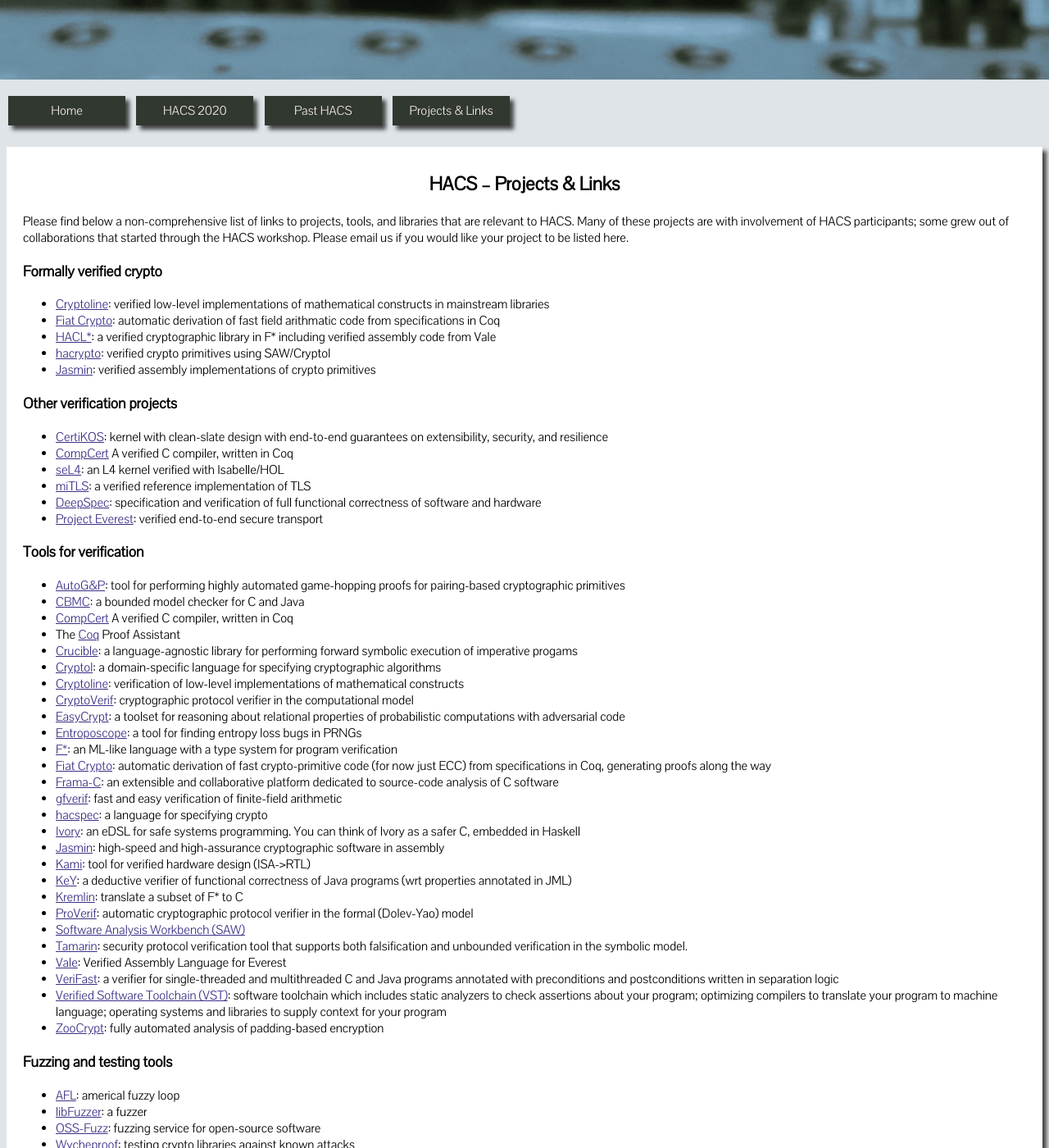
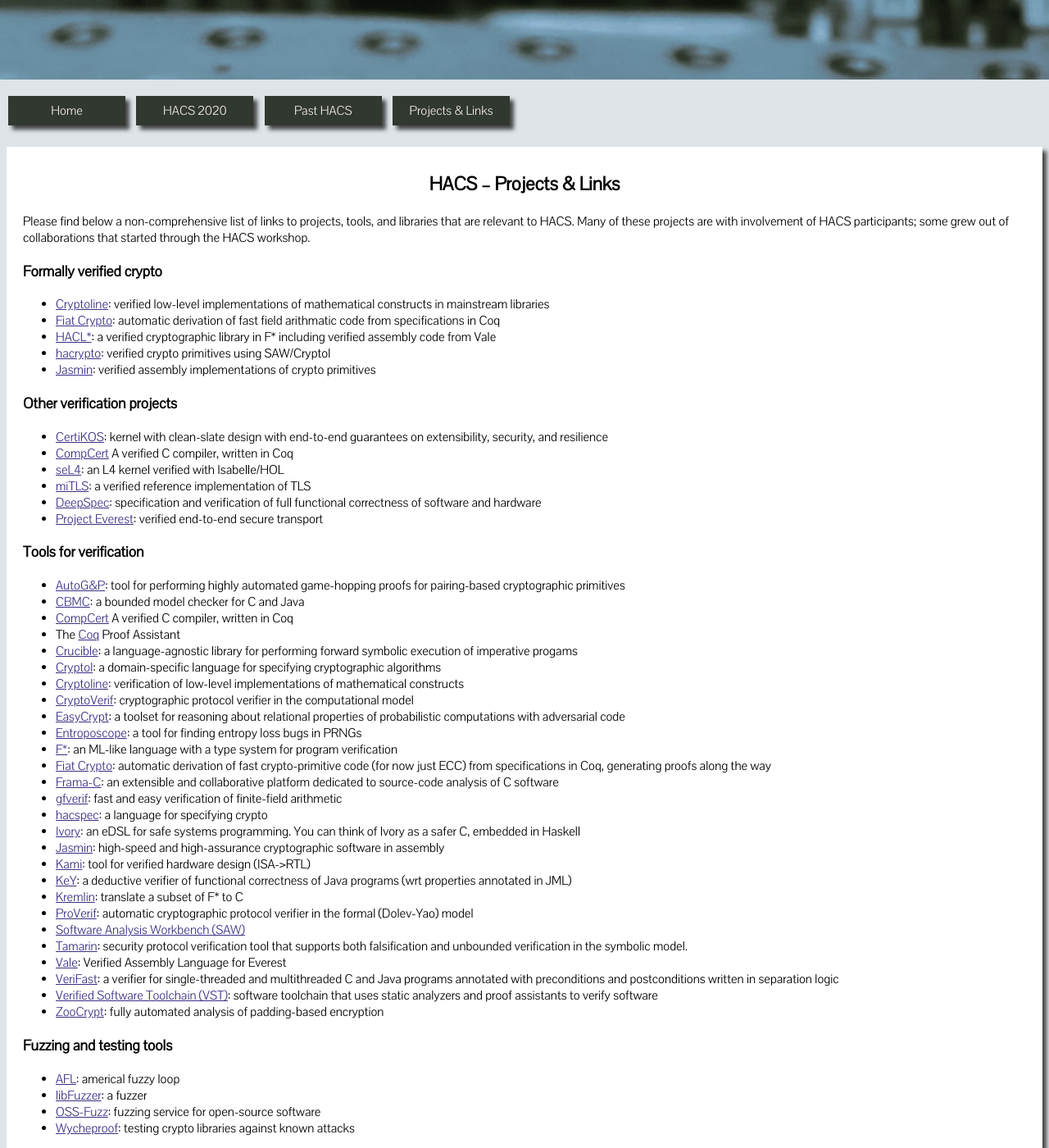
Before and after one commit to HACS-workshop/HACS-workshop.github.io, a Jekyll site: the page built from links.html, in a window 1280 px wide and 1400 px high, scrolled down 224 px. Shown: the whole window at 82% size. Built offline with Jekyll 4.4.1, drawn with Linux system fonts in a browser that asks for light colours.

Commit message:
edited links

```diff
--- a/links.html
+++ b/links.html
@@ -9,8 +9,8 @@ Please find below a non-comprehensive list of links to projects,
 tools, and libraries that are relevant to HACS. Many of these projects
 are with involvement of HACS participants; some grew out of
 collaborations that started through the HACS workshop.
-Please email us if you would like your project to be listed here.
 <p>
+<!-- Please email us if you would like your project to be listed here.-->
 
 <h3>Formally verified crypto</h3>
 
@@ -175,6 +175,7 @@ Please email us if you would like your project to be listed here.
     <a href="https://github.com/FStarLang/kremlin">Kremlin</a>:
     translate a subset of F&ast; to C
   </li>
+
   <li>
     <a href="http://proverif.inria.fr">ProVerif</a>:
     automatic cryptographic protocol verifier in the formal (Dolev-Yao) model
@@ -202,9 +203,7 @@ Please email us if you would like your project to be listed here.
 
   <li>
     <a href="http://deepspec.org/research/VST/">Verified Software Toolchain (VST)</a>:
-    software toolchain which includes static analyzers to check assertions about your program;
-    optimizing compilers to translate your program to machine language;
-    operating systems and libraries to supply context for your program
+    software toolchain that uses static analyzers and proof assistants to verify software
   </li>
 
   <li>
```
